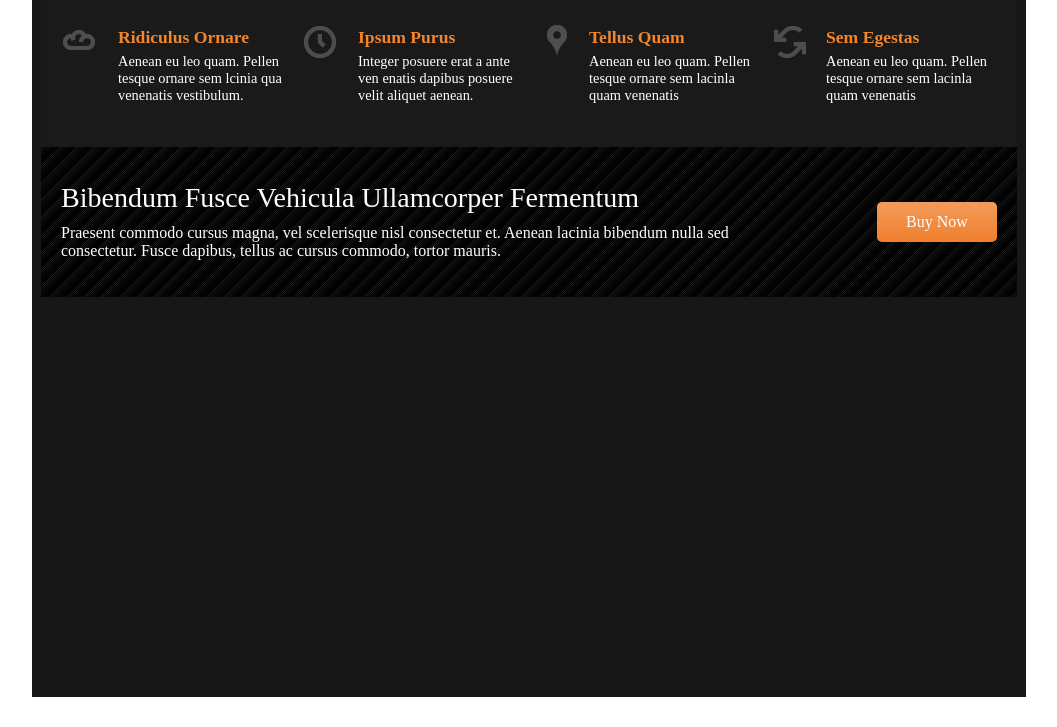
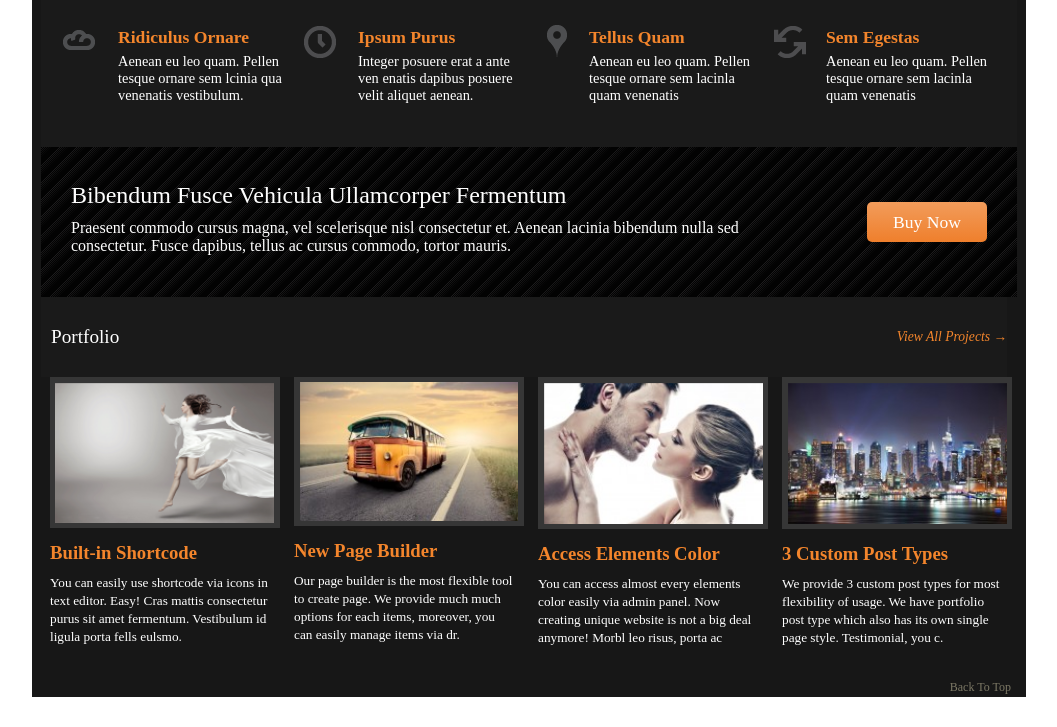
Before and after one commit to zortonio/yellowBeltExam, a plain HTML site: page index.html in a window 1280 px wide. Shown: the part 508-1235 px from the top of the page, without its empty margins (111-1168 px from the left). Before the commit the page ends 1205 px from the top, so only its background shows below. Drawn offline with Linux system fonts and the light colour scheme.

Commit message:
Finished HTML and preliminary CSS

```diff
--- a/index.html
+++ b/index.html
@@ -14,13 +14,13 @@
       <div id="navBar">
         <p>Home</p>
         <div class="bar"></div>
-        <p>Blog &#187</p>
+        <p>Blog &#187;</p>
         <div class="bar"></div>
-        <p>Portfolio &#187</p>
+        <p>Portfolio &#187;</p>
         <div class="bar"></div>
-        <p>Shortcodes &#187</p>
+        <p>Shortcodes &#187;</p>
         <div class="bar"></div>
-        <p>Features &#187</p>
+        <p>Features &#187;</p>
         <div class="bar"></div>
         <p>Contact</p>
         <div class="bar"></div>
@@ -56,7 +56,35 @@
         </div>
         <p id="buy_btn">Buy Now</p>
       </div>
-      <div id="portfolio"></div>
+      <div id="portfolio">
+        <div id="portfolio_header">
+          <p>Portfolio</p><p><i>View All Projects &#8594;</i>
+          </p>
+        </div>
+        <div id="projects_container">
+          <div class="project">
+            <img src="images/portfolio1.png" alt="Dancer mid jump">
+            <h3>Built-in Shortcode</h3>
+            <p>You can easily use shortcode via icons in text editor. Easy! Cras mattis consectetur purus sit amet fermentum. Vestibulum id ligula porta fells eulsmo.</p>
+          </div>
+          <div class="project">
+            <img src="images/portfolio2.png" alt="Van on a road">
+            <h3>New Page Builder</h3>
+            <p>Our page builder is the most flexible tool to create page. We provide much much options for each items, moreover, you can easily manage items via dr.</p>
+          </div>
+          <div class="project">
+            <img src="images/portfolio3.png" alt="A couple about to kiss">
+            <h3>Access Elements Color</h3>
+            <p>You can access almost every elements color easily via admin panel. Now creating unique website is not a big deal anymore! Morbl leo risus, porta ac</p>
+          </div>
+          <div class="project">
+            <img src="images/portfolio4.png" alt="City Skyline">
+            <h3>3 Custom Post Types</h3>
+            <p>We provide 3 custom post types for most flexibility of usage. We have portfolio post type which also has its own single page style. Testimonial, you c.</p>
+          </div>
+        </div>
+      </div>
+      <p id="bTT">Back To Top</p>
     </div>
   </body>
 </html>
--- a/styles.css
+++ b/styles.css
@@ -95,21 +95,72 @@
   width: 676px;
   margin: 35px 0;
   display: inline-block;
-  padding-left: 20px;
+  padding-left: 30px;
 }
 #title{
-  font-size: 1.75em;
+  font-size: 1.5em;
   margin-bottom: 10px;
 }
 #buy_btn{
   width: 120px;
   height: 40px;
   line-height: 40px;
+  font-size: 1.1em;
   display: inline-block;
   vertical-align: top;
   text-align: center;
-  margin: 55px 20px 55px 136px;
+  margin: 55px 30px 55px 116px;
   background-color: orange;
   border-radius: 5px;
   background: linear-gradient(#F29C5B, #EF7F2C);
 }
+#portfolio_header p{
+  width: 478px;
+  height: 80px;
+  line-height: 80px;
+  background-color: #1A1A1A;
+  display: inline-block;
+  vertical-align: top;
+  color: white;
+}
+#portfolio_header p:first-child{
+  margin-left: 9px;
+  font-size: 1.2em;
+  padding-left: 10px;
+}
+#portfolio_header p:last-child{
+  margin-right: 9px;
+  text-align: right;
+  font-size: 0.85em;
+  color: #F3852C;
+}
+#projects_container{
+  margin: 0 9px;
+}
+.project {
+  width: 222px;
+  vertical-align: top;
+  display: inline-block;
+  margin: 0 9px;
+}
+.project img{
+  width: 220px;
+  border: 5px solid #363636;
+}
+.project h3{
+  color: #F3852C;
+  margin: 10px 0;
+}
+.project p{
+  color: white;
+  font-size: 0.83em;
+  line-height: 18px;
+}
+#bTT{
+  font-size: .75em;
+  text-align: right;
+  line-height: 80px;
+  color: #7C7865;
+  margin-right: 15px;
+
+}
```
